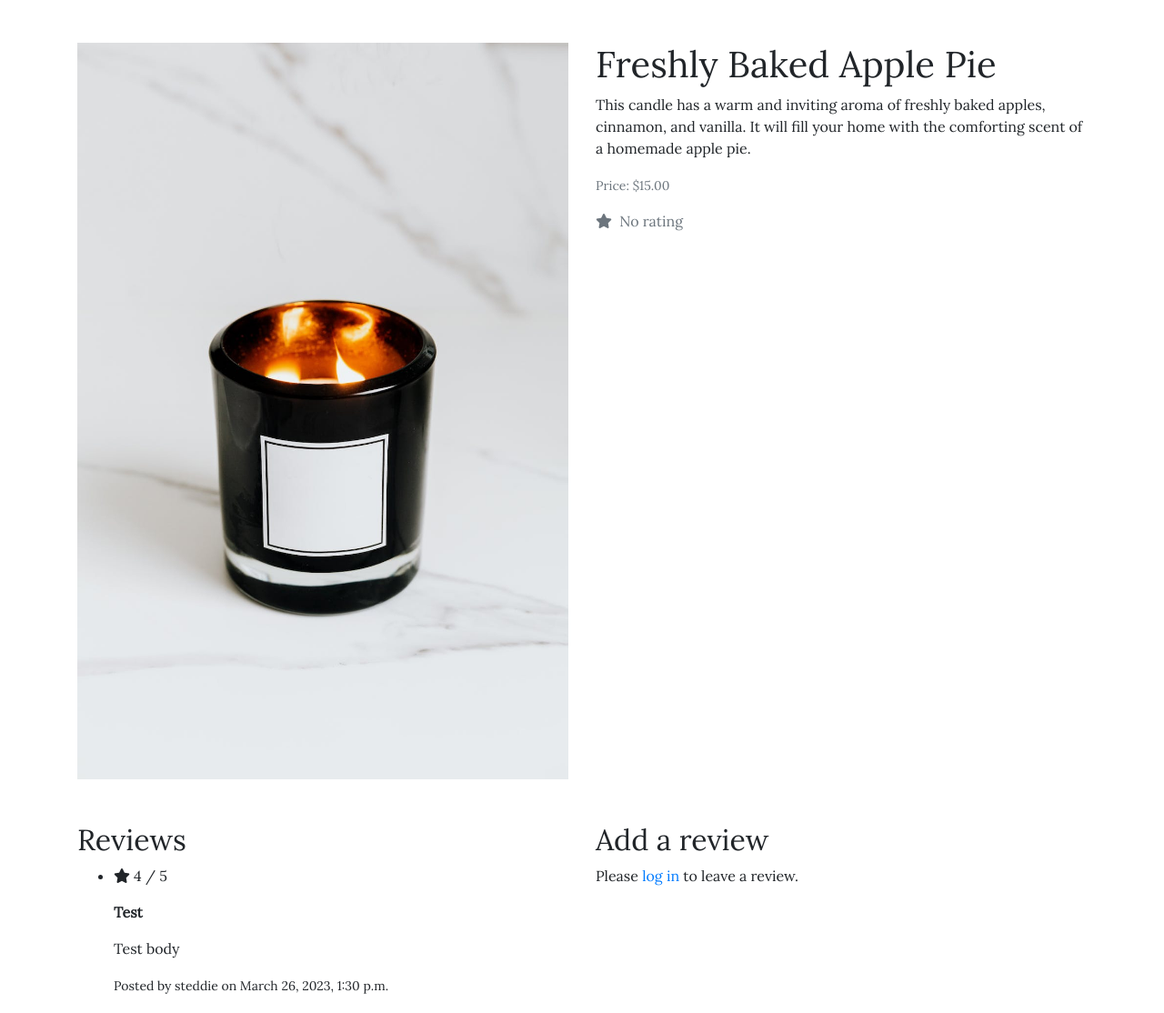
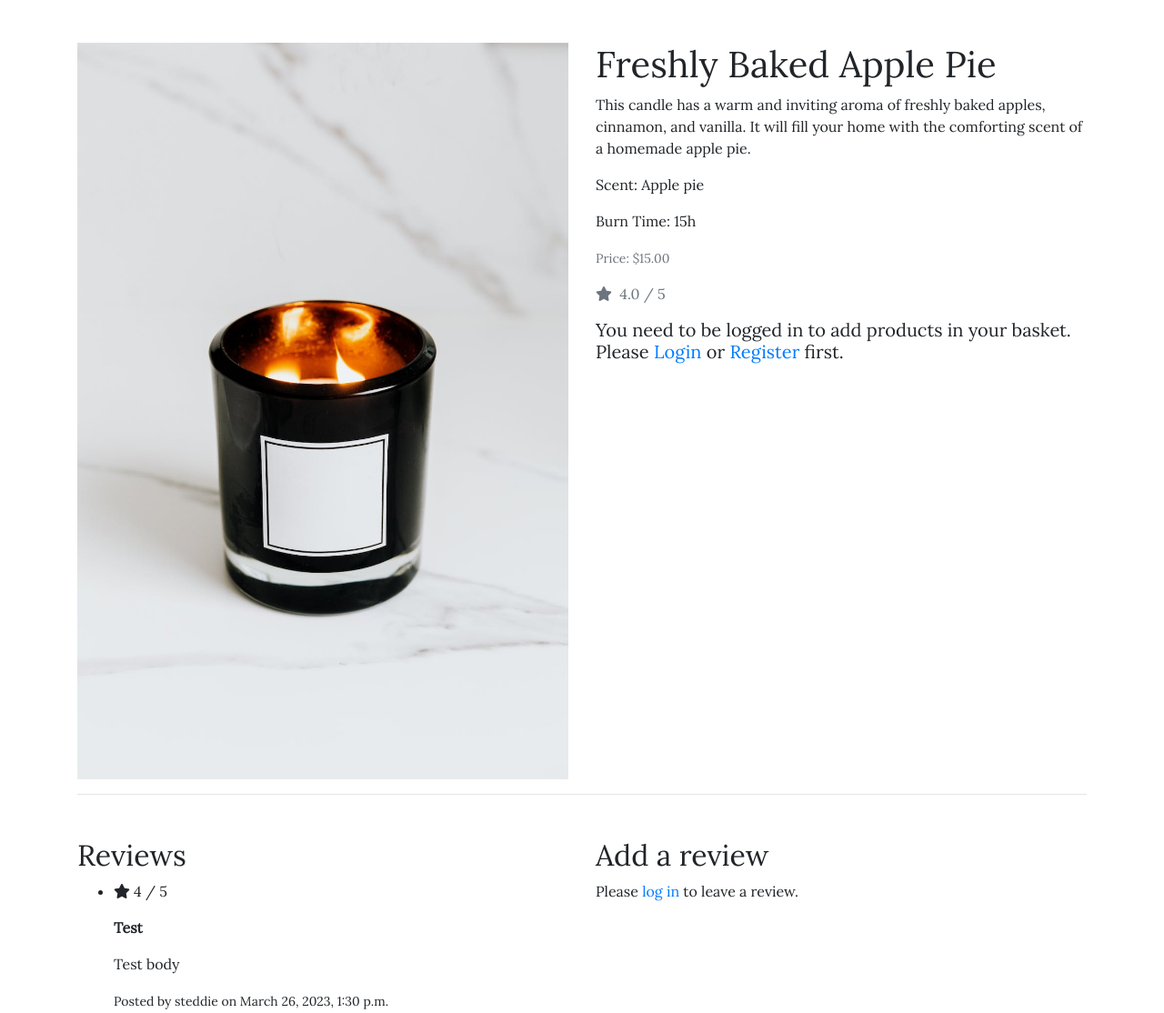
Before and after one commit to EddieStn/liquid-smoke, a Django app: page /product/3/ in a window 1280 px wide. Shown: the part 146-1260 px from the top of the page at 91% size. Before the commit the page ends 1239 px from the top, so only its background shows below. Run offline with Django 3.2, Linux system fonts and the light colour scheme; data comes from the database, SQL or seed files in the repository; some libraries are stand-ins or nearby versions.

Commit message:
Build Add to basket functionality but it failed

```diff
--- /dev/null
+++ b/basket/urls.py
@@ -0,0 +1,12 @@
+from django.urls import path
+from .views import add_to_basket_view, remove_from_basket, view_basket
+
+app_name = 'basket'
+
+urlpatterns = [
+    path('add_to_basket/<int:product_id>/',
+         add_to_basket_view, name='add_to_basket_view'),
+    path('remove-from-basket/<int:basketitem_id>/',
+         remove_from_basket, name='remove_from_basket'),
+    path('basket/', view_basket, name='view_basket'),
+]
--- a/basket/views.py
+++ b/basket/views.py
@@ -12,7 +12,7 @@ def view_basket(request):
 
 
 @login_required
-def add_to_basket(request, product_id):
+def add_to_basket_view(request, product_id):
     product = get_object_or_404(Product, id=product_id)
     basket, created = Basket.objects.get_or_create(user=request.user)
 
--- a/catalog/templates/home/index.html
+++ b/catalog/templates/home/index.html
@@ -6,7 +6,7 @@
     <div class="container">
         <h1>Welcome to our candle and essential oils store</h1>
         <h4>Shop our selection of hand-poured candles and pure essential oils</h4>
-        <a href="{% url 'products' %}" class="btn btn-primary">Shop Now</a>
+        <h4 class="mt-5">See our latest <a href="{% url 'specials' %}" class="text-white">Offers</a></h4>
     </div>
 </section>
 
--- a/catalog/templates/home/product_details.html
+++ b/catalog/templates/home/product_details.html
@@ -11,6 +11,13 @@
         <div class="col-md-6">
             <h1>{{ product.name }}</h1>
             <p>{{ product.description }}</p>
+            {% if product.candle %}
+            <p class="card-text">Scent: {{ product.candle.scent }}</p>
+            <p class="card-text">Burn Time: {{ product.candle.burn_time }}</p>
+            {% elif product.essentialoil %}
+            <p class="card-text">Scent: {{ product.essentialoil.scent }}</p>
+            <p class="card-text">Volume: {{ product.essentialoil.volume }}</p>
+            {% endif %}
             {% if product.discounted_price %}
             <p class="card-text"><small class="text-muted">Price: <span class="strike">${{ product.price }}</span> -> ${{ product.discounted_price }}</small></p>
             {% else %}
@@ -18,18 +25,26 @@
             {% endif %}
             <p class="text-muted">
                 <i class="fas fa-star mr-1"></i>
-                {% if candle.avg_rating %}
-                  {{ candle.avg_rating|floatformat:1 }} / 5
+                {% if product.avg_rating %}
+                  {{ product.avg_rating|floatformat:1 }} / 5
                 {% else %}
                   No rating
                 {% endif %}
               </p>
             {% if request.user.is_authenticated %}
-            <form method="POST" class="form-inline" action="">
+            <form method="POST" action="{% url 'basket:add_to_basket' %}">
                 {% csrf_token %}
-                {{ basket_form|crispy }}
-                <button type="submit" class="btn btn-primary ml-2" name="basket_form">Add to basket</button>
+                <input type="hidden" name="product_id" value="{{ product.id }}">
+                <label for="quantity">Quantity:</label>
+                <select id="quantity" name="quantity">
+                    {% for i in 10|make_range:1 %}
+                    <option value="{{ i }}">{{ i }}</option>
+                    {% endfor %}
+                </select>
+                <button type="submit" class="btn btn-primary">Add to Basket</button>
             </form>
+            {% else %}
+            <h5>You need to be logged in to add products in your basket. Please <a href="{% url 'account_login' %}">Login</a> or <a href="{% url 'account_signup' %}">Register</a> first.</h5>
             {% endif %}
             {% if request.user.is_authenticated and request.user.is_superuser %}
             <div class="mt-3">
@@ -39,6 +54,7 @@
             {% endif %}
         </div>
     </div>
+    <hr>
 
     <div class="row my-5">
         <div class="col-md-6">
--- a/catalog/views.py
+++ b/catalog/views.py
@@ -47,40 +47,6 @@ def product(request):
     direction = None
 
     if request.GET:
-        sortkey = request.GET.get('sort', 'name')
-        direction = request.GET.get('direction', 'asc')
-
-        if sortkey == 'name':
-            if direction == 'asc':
-                products = products.order_by('name')
-            else:
-                products = products.order_by('-name')
-        elif sortkey == 'price':
-            if direction == 'asc':
-                products = products.order_by('price')
-            else:
-                products = products.order_by('-price')
-        elif sortkey == 'reviews':
-            if direction == 'asc':
-                products = products.annotate(avg_rating=Avg('reviews__rating')).order_by('avg_rating')
-            else:
-                products = products.annotate(avg_rating=Avg('reviews__rating')).order_by('-avg_rating')
-        elif sortkey == 'discounted_price':
-            if direction == 'asc':
-                products = products.annotate(discounted_price=Case(
-                    When(discount__isnull=False, then=F('price') - F('discount__amount')),
-                    default=F('price'),
-                    output_field=FloatField(),
-                )).order_by('discounted_price')
-            else:
-                products = products.annotate(discounted_price=Case(
-                    When(discount__isnull=False, then=F('price') - F('discount__amount')),
-                    default=F('price'),
-                    output_field=FloatField(),
-                )).order_by('-discounted_price')
-        else:
-            products = products.order_by('name')
-
         if 'category' in request.GET:
             categories = request.GET['category'].split(',')
             products = products.filter(category__name__in=categories)
@@ -136,7 +102,8 @@ def product_details(request, product_id):
             if basket_form.is_valid():
                 # Add the product to the user's basket
                 quantity = basket_form.cleaned_data['quantity']
-                # Implementation to add to basket
+                basket_url = reverse('add_to_basket_view', args=[product.id])
+                return HttpResponseRedirect(f"{basket_url}?quantity={quantity}")
         else:
             basket_form = AddToBasketForm(product=product)
 
--- a/liquid_smoke/urls.py
+++ b/liquid_smoke/urls.py
@@ -22,4 +22,5 @@ urlpatterns = [
     path('admin/', admin.site.urls),
     path('accounts/', include('allauth.urls')),
     path('', include('catalog.urls')),
+    path('basket/', include('basket.urls', namespace='basket')),
 ] + static(settings.MEDIA_URL, document_root=settings.MEDIA_ROOT)
```
Also changed, not shown: basket/forms.py (added, +13 -0 lines), basket/templates/basket/view_basket.html (added, +54 -0 lines), catalog/templates/home/products.html (+0 -22 lines), catalog/urls.py (+11 -11 lines).
